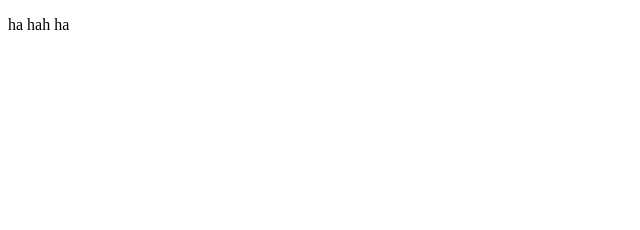
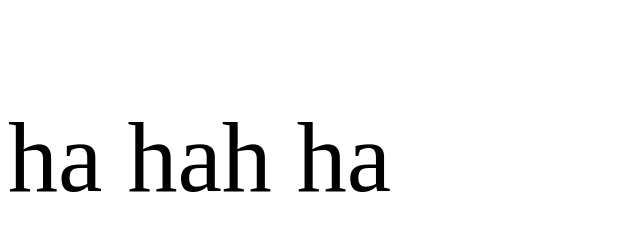
Before and after one commit to ysa2154791494/wz, a plain HTML site: page index.html in a window 1280 px wide. Shown: the whole page, without its empty margins (0-640 px from the left). Drawn offline with Linux system fonts and the light colour scheme.

Commit message:
Update index.html

```diff
--- a/index.html
+++ b/index.html
@@ -7,6 +7,6 @@
     <link rel="stylesheet" href="/css/style.css">
 </head>
 <body>
-    <p>ha hah ha</p>
+    <p class="as">ha hah ha</p>
 </body>
 </html>
```
